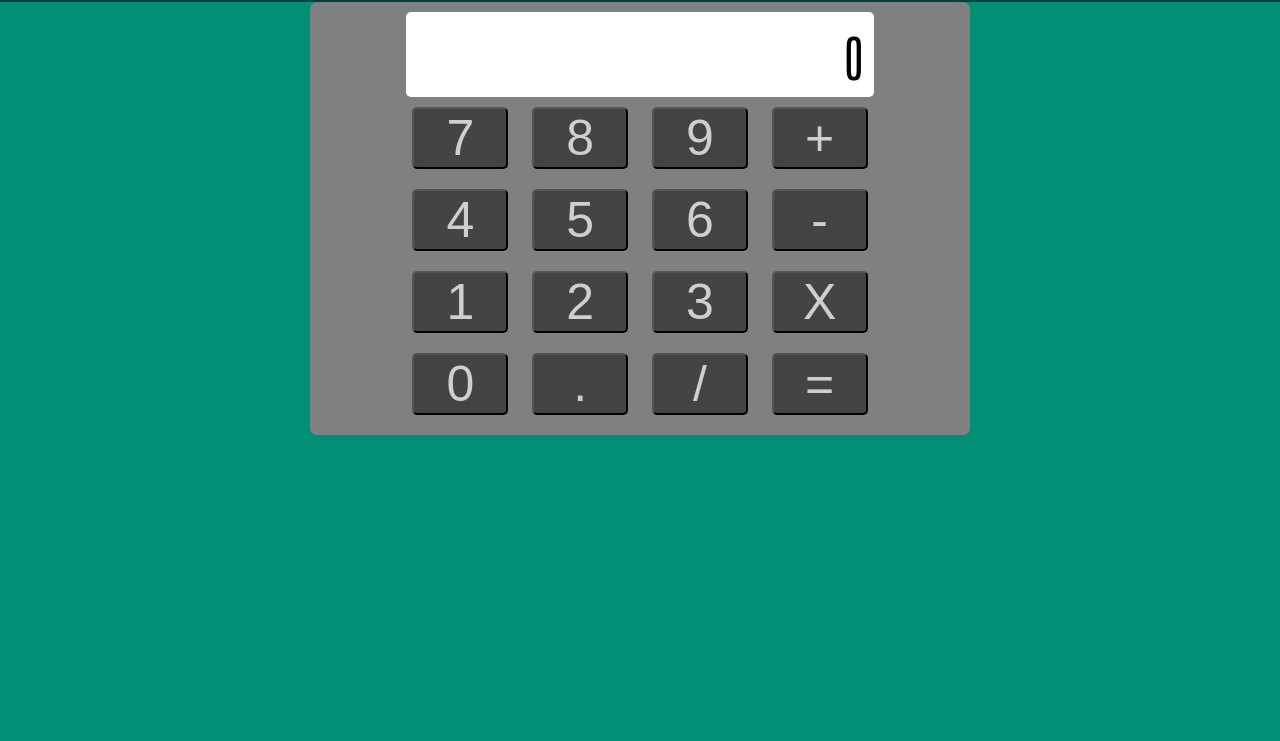
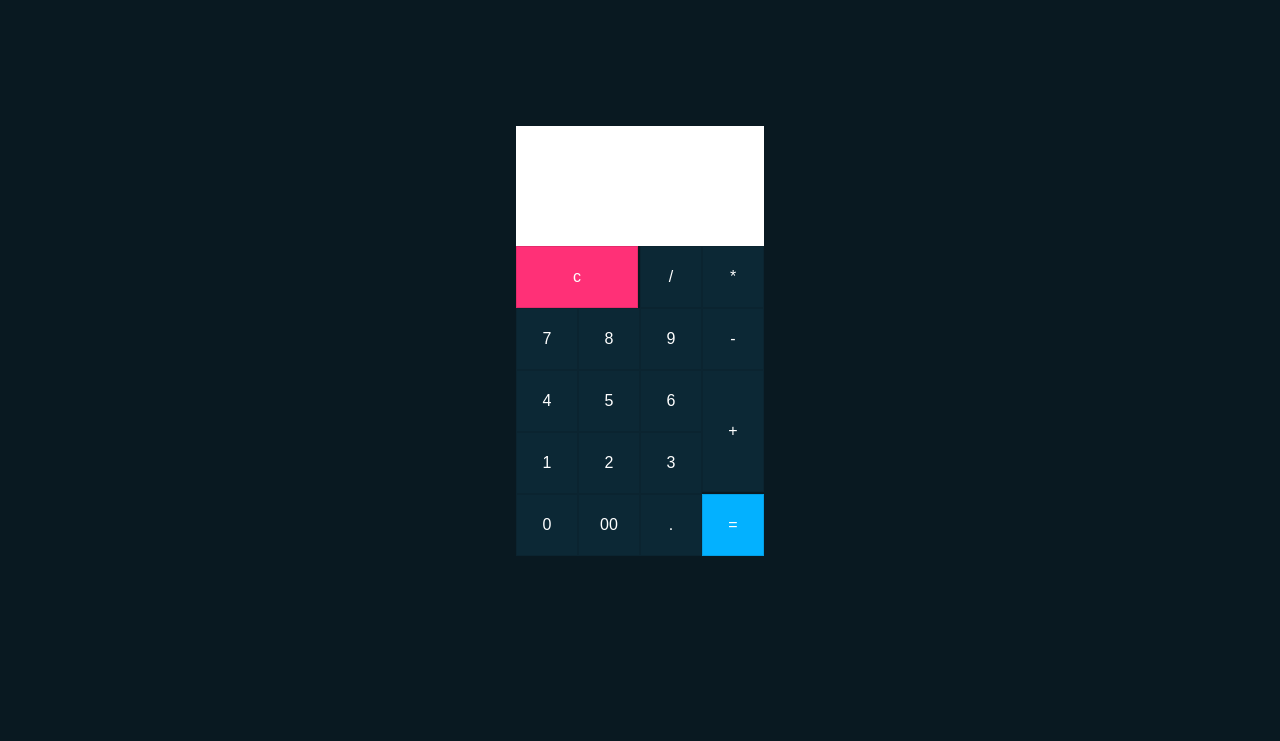
Before and after one commit to brunnoterada/calculadora-javascript, a plain HTML site: page index.html in a window 1280 px wide. Shown: the part 59-800 px from the top of the page. Drawn offline with Linux system fonts and the light colour scheme; a web font is replaced by a local one.

Commit message:
Calculadora HTML

```diff
--- a/index.html
+++ b/index.html
@@ -6,51 +6,29 @@
     <meta name="viewport" content="width=device-width, initial-scale=1.0">
     <title>Document</title>
     <link rel="stylesheet" href="style.css">
-    <link rel="preconnect" href="https://fonts.gstatic.com">
-    <link href="https://fonts.googleapis.com/css2?family=Antonio:wght@100;200;300&display=swap" rel="stylesheet">
+    <script src="script.js" defer></script>
 </head>
 <body>
-    <header>
-        <div class="titulo">
-            <h1>Calculadora em Javascript</h1>
-        </div>
-    </header>
-    <section>
-        <div id="calculadora">
-            <div id="tela">
-                <p id="resultado">0</p>
-            </div>
-            <div id="teclado">
-                <div class="linha">
-                    <button value="7" name="7" onclick="numero(7)">7</button>
-                    <button value="8" name="8" onclick="numero(8)">8</button>
-                    <button value="9" name="9" onclick="numero(9)">9</button>
-                    <button value="+" name="+" onclick="operacao('+')">+</button>
-                </div>
-                <div class="linha">
-                    <button value="4" name="4" onclick="numero(4)">4</button>
-                    <button value="5" name="5" onclick="numero(5)">5</button>
-                    <button value="6" name="6" onclick="numero(6)">6</button>
-                    <button value="-" name="-"onclick="operacao('-')">-</button>
-                </div>
-                <div class="linha">
-                    <button value="1" name="1" onclick="numero(1)">1</button>
-                    <button value="2" name="2" onclick="numero(2)">2</button>
-                    <button value="3" name="3" onclick="numero(3)">3</button>
-                    <button value="*" name="*" onclick="operacao('*')">X</button>
-                </div>
-                <div class="linha">
-                    <button value="0" name="0" onclick="numero(0)">0</button>
-                    <button value="." name="."onclick="numero(.)">.</button>
-                    <button value="/" name="/"onclick="operacao('/')">/</button>
-                    <button value="=" name="=" onclick="calcular()">=</button>
-                </div>
-            </div>
-        </div>
-
-    </section>
-    <footer>
-        <script src="script.js"></script>
-    </footer>
+    <form class="calculator" name="calc">
+        <input class="value" type="text" name="txt" readonly="">
+        <span class="num clear" onclick="document.calc.txt.value =''">c</span>
+        <span class="num" onclick="document.calc.txt.value +='/'">/</span>
+        <span class="num" onclick="document.calc.txt.value +='*'">*</span>
+        <span class="num" onclick="document.calc.txt.value +='7'">7</span>
+        <span class="num" onclick="document.calc.txt.value +='8'">8</span>
+        <span class="num" onclick="document.calc.txt.value +='9'">9</span>
+        <span class="num" onclick="document.calc.txt.value +='-'">-</span>
+        <span class="num" onclick="document.calc.txt.value +='4'">4</span>
+        <span class="num" onclick="document.calc.txt.value +='5'">5</span>
+        <span class="num" onclick="document.calc.txt.value +='6'">6</span>
+        <span class="num plus" onclick="document.calc.txt.value +='+'">+</span>
+        <span class="num" onclick="document.calc.txt.value +='1'">1</span>
+        <span class="num" onclick="document.calc.txt.value +='2'">2</span>
+        <span class="num" onclick="document.calc.txt.value +='3'">3</span>
+        <span class="num" onclick="document.calc.txt.value +='0'">0</span>
+        <span class="num" onclick="document.calc.txt.value +='00'">00</span>
+        <span class="num" onclick="document.calc.txt.value +='.'">.</span>
+        <span class="num equal" onclick="document.calc.txt.value = eval(calc.txt.value)">=</span>
+    </form>
 </body>
 </html>
--- a/script.js
+++ /dev/null
@@ -1,19 +0,0 @@
-function numero(numero){
-    var msg = document.querySelector('div#tela p')
-
-    var teste = parseFloat(msg.textContent)
-
-
-
-    if(teste == '0'){
-        msg.innerHTML = `${numero}`
-    }else{
-        msg.innerHTML += `${numero}`
-    }
-
-}
-function operacao(operacao){
-    var msg = document.querySelector('div#tela p')
-    var teste = parseFloat(msg.textContent)
-    alert(teste)
-}
--- a/style.css
+++ b/style.css
@@ -1,47 +1,57 @@
-* {
-    margin: 0;
+@import url('https://fonts.googleapis.com/css2?family=Encode+Sans+SC:wght@500&display=swap');
+
+*{
+    margin:0;
     padding: 0;
-  }
+    font-family:'Encode Sans SC',sans-serif;
+}
 body{
-    font-family: 'Antonio', sans-serif;
-    margin: none;
-    padding: none;
-    background-color:#019076;
+    display: flex;
+    justify-content: center;
+    align-items: center;
+    min-height: 100vh;
+    background: #091921;
 }
-header{
-    padding: 10px 10px 10px 10px;
-    text-align: center;
-    background-color: #004146;
+.calculator{
+    position:relative;
+    display: grid;
 }
-.titulo h1{
-    color:#03bfb5;
+.calculator .value{
+    grid-column: span 4;
+    height: 100px;
+    text-align: right;
+    border:none;
+    outline: none;
+    padding:10px;
+    font-size:18;
 
 }
-#tela{
-    background-color: white;
-    margin: auto;
-    width: 70%;
-    padding: 10px;
-    text-align: center;
-    border-radius: 5px;
+.calculator span{
+    display: grid;
+    width: 60px;
+    height: 60px;
+    color:#fff;
+    background:#0c2835;
+    place-content: center;
+    border:1px solid rgba(0,0,0,.1);
 }
-#tela p{
-    text-align: right;
-    font-size: 50px;
+.calculator span:active{
+    background: #74ff3b;
+    color:#111;
+
 }
-#calculadora{
-    margin: auto;
-    width: 50%;
-    padding: 10px;
-    text-align: center;
-    background-color:gray;
-    border-radius: 7px;
+
+.calculator span.clear{
+    grid-column: span 2;
+    width:120px;
+    background: #ff3077;
+
 }
-button{
-    font-size: 50px;
-    margin: 10px;
-    width: 15%;
-    border-radius: 5px;
-    background-color: rgba(0, 0, 0, 0.473);
-    color: rgb(207, 207, 207);
+.calculator span.plus{
+    grid-row: span 2;
+    height:120px;
 }
+.calculator span.equal{
+    background: #03b1ff;
+
+}
```
